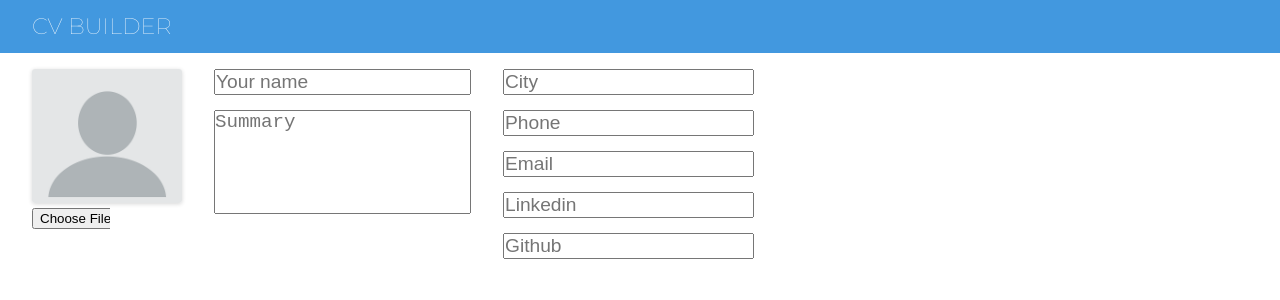
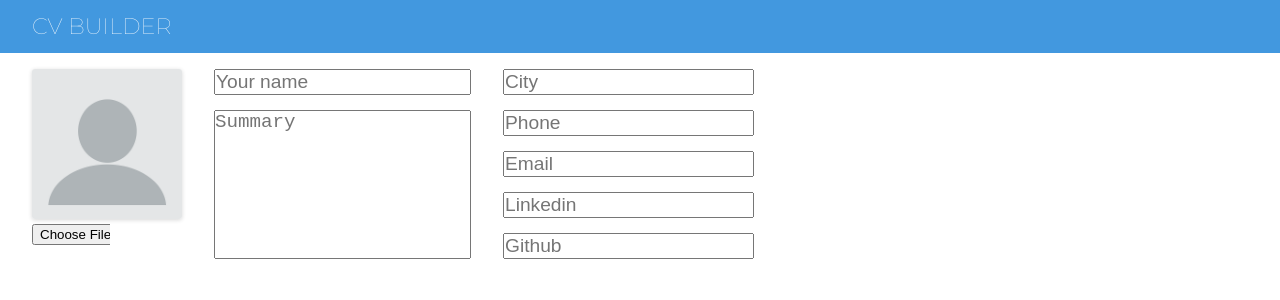
Before and after one commit to alessandrovinciabc/cv-builder-react, a React (Create React App) app: page / in a window 1280 px wide. Shown: the top 300 px of the page. Built offline with nearby package versions, Linux system fonts and the light colour scheme.

Commit message:
Fix/remove height for Builder__info

```diff
--- a/src/Components/Builder/Builder.css
+++ b/src/Components/Builder/Builder.css
@@ -6,7 +6,6 @@
 }
 
 .Builder__info {
-  height: 10rem;
   width: 100%;
 
   display: flex;
```
